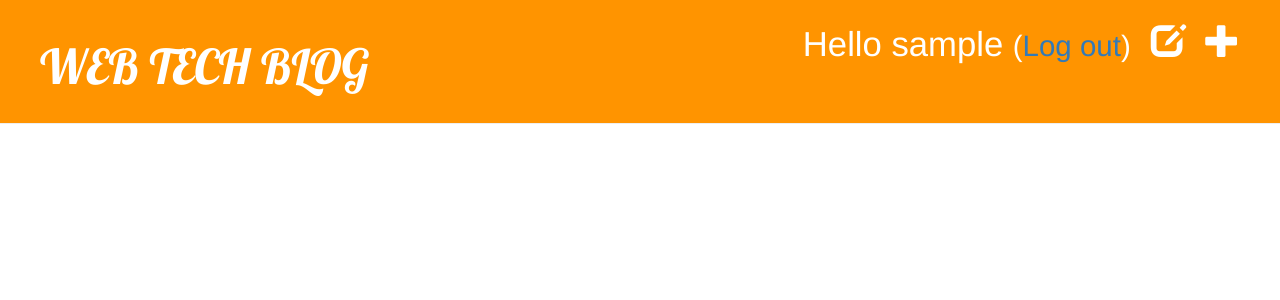
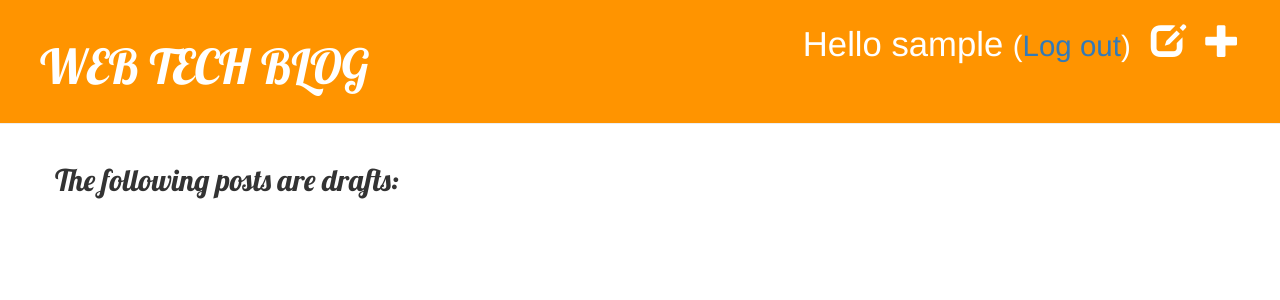
Before and after one commit to bmwsedee/WTclone, a Django app: a page that uses rtblog/templates/rtblog/post_draft_list.html in a window 1280 px wide. Shown: the top 300 px of the page. Run offline with Django 3.2, Linux system fonts and the light colour scheme; the visitor is signed in with stand-in values (Sample User, id 1); data that the repository does not hold is empty; some libraries are stand-ins or nearby versions.

Commit message:
added note in post draft list

```diff
--- a/rtblog/templates/rtblog/post_draft_list.html
+++ b/rtblog/templates/rtblog/post_draft_list.html
@@ -1,6 +1,9 @@
 {% extends 'rtblog/base.html' %}
 
 {% block content %}
+
+  <h2>The following posts are drafts:</h2><br>
+
     {% for post in posts %}
         <div class="post">
             <p class="date">created: {{ post.created_date|date:'d-m-Y' }}</p>
```
